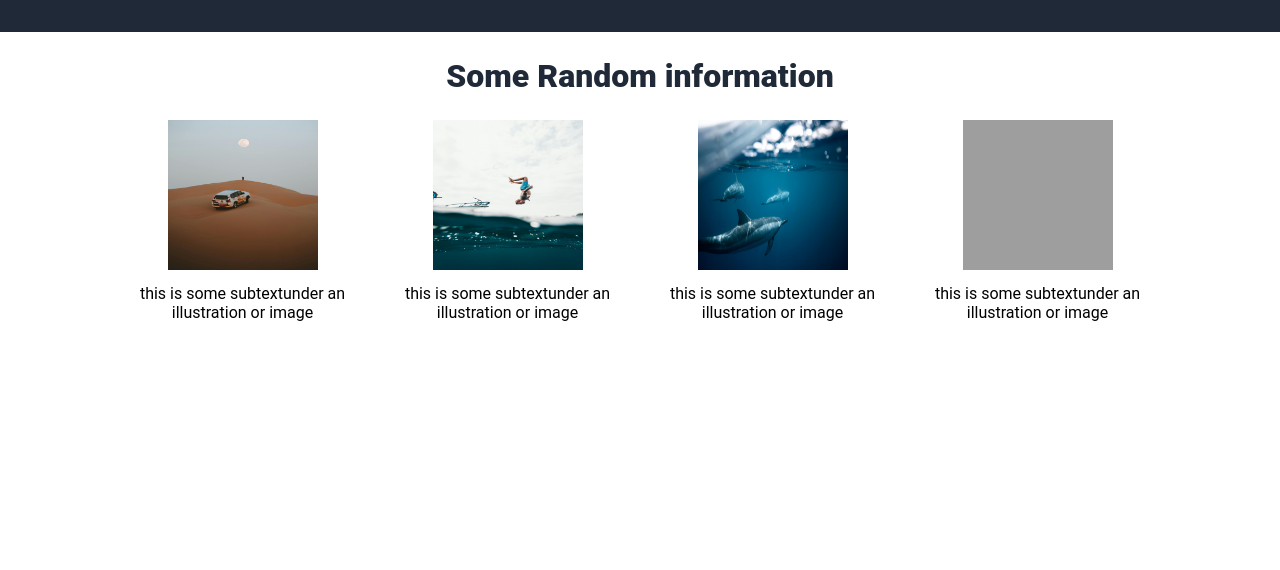
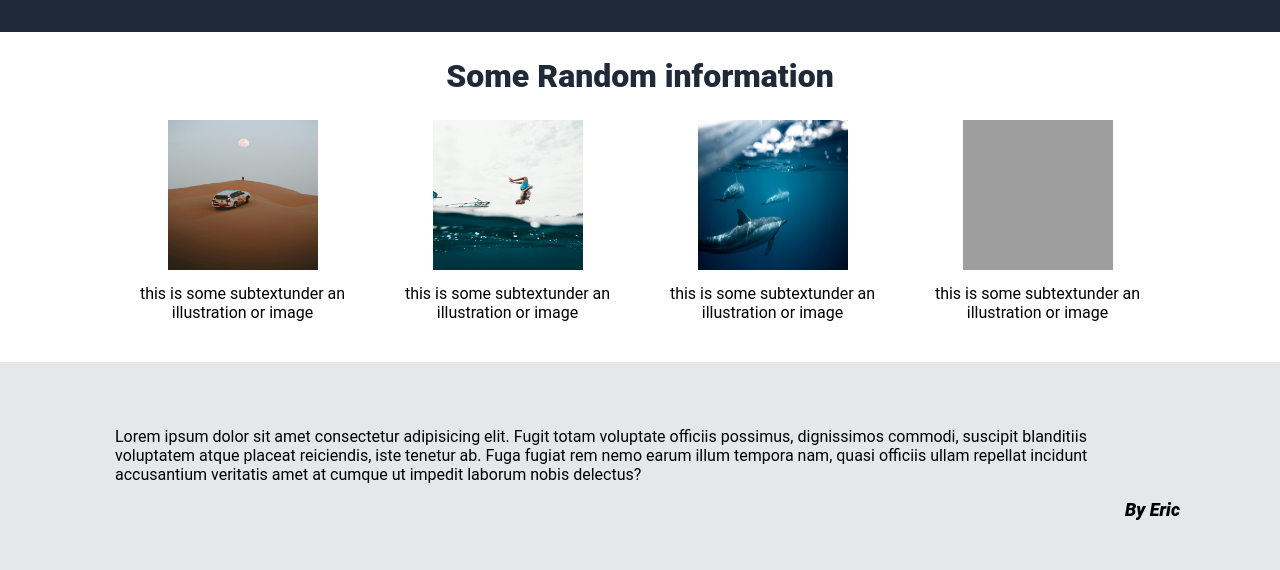
Before and after one commit to corry010/landingPage, a plain HTML site: page index.html in a window 1280 px wide. Shown: the part 396-966 px from the top of the page. Before the commit the page ends 800 px from the top, so only its background shows below. Drawn offline with Linux system fonts and the light colour scheme; grey boxes are pictures that could not be loaded.

Commit message:
Add 3rd section of page and style css file

```diff
--- a/css/style.css
+++ b/css/style.css
@@ -4,9 +4,11 @@
     font-family: "Roboto", sans-serif;
 }
 
+
 body{
 
     box-sizing: border-box;
+
 
 }
 h1{
@@ -100,3 +102,28 @@ h2{
     margin-bottom: 10px;
 
 }
+.mid-sec{
+    margin-bottom: 40px;
+}
+.quote{
+    display: flex;
+    flex-direction: column;
+    padding: 50px 100px;
+    background-color: #E5E7EB;
+}
+.quote div{
+    text-align: center;
+    font-style: italic;
+}
+blockquote{
+    padding: 15px;
+}
+.quote p{
+    align-self: flex-end;
+    font-size: 18px;
+    font-weight: 900;
+    font-style: italic;
+}
+.info div{
+    padding: 0 15px;
+}
--- a/index.html
+++ b/index.html
@@ -53,6 +53,16 @@
         </div>
     </section>
 
+    <section class="quote">
+        <blockquote class="">
+            Lorem ipsum dolor sit amet consectetur adipisicing elit. Fugit totam voluptate officiis possimus, dignissimos commodi, suscipit blanditiis voluptatem atque placeat reiciendis,
+             iste tenetur ab. Fuga fugiat rem nemo earum illum tempora nam, quasi officiis ullam repellat incidunt accusantium veritatis amet at cumque ut impedit laborum nobis delectus?
+
+        </blockquote>
+        <p>By Eric </p>
+
+    </section>
+
 
 </body>
 </html>
```
